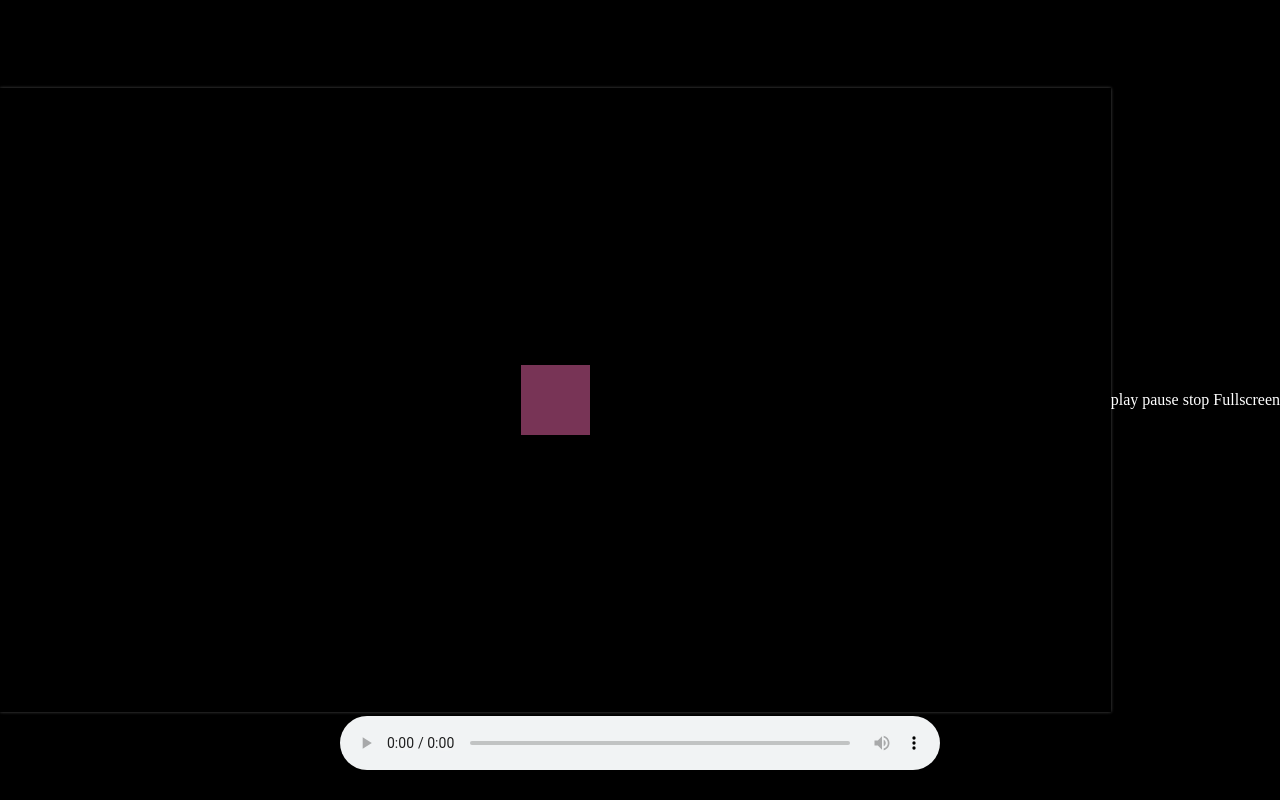
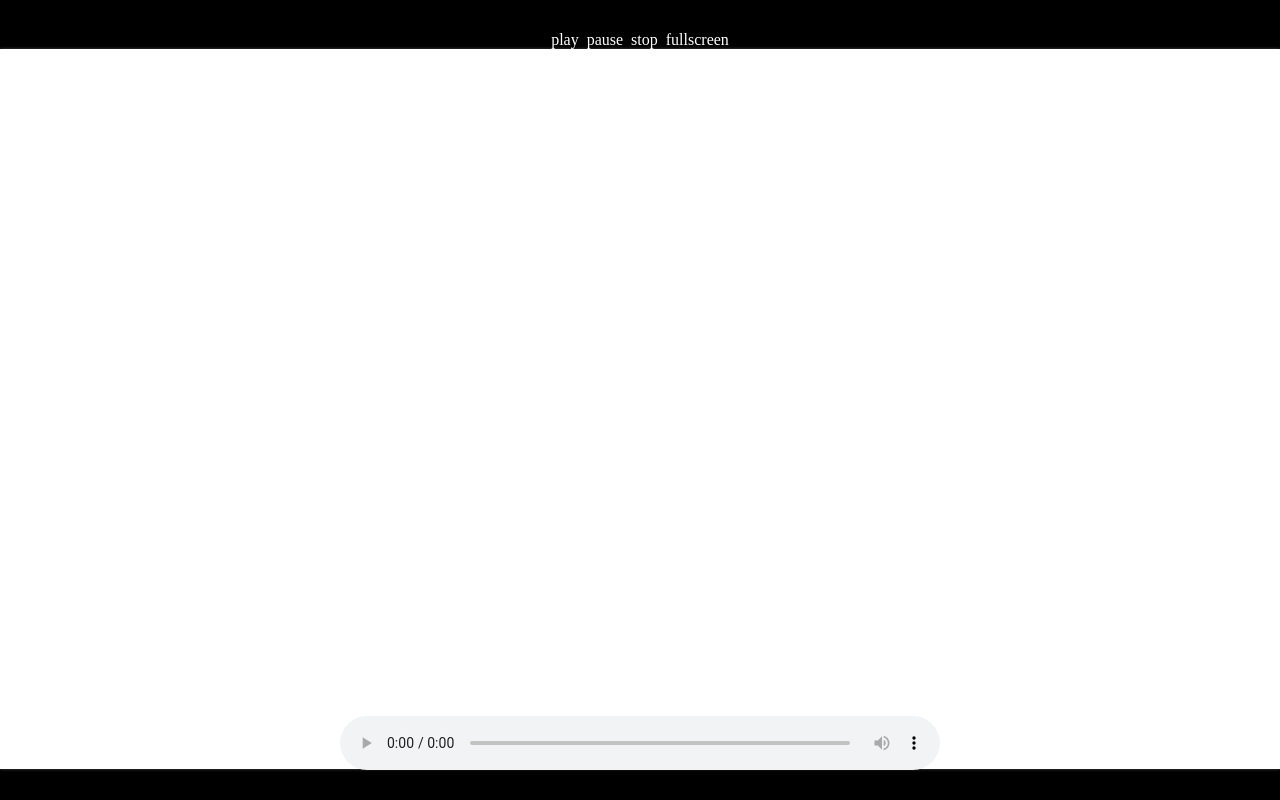
Before and after one commit to mikehdt/sequencer, a website built with webpack: page src/index.html in a window 1280 px wide. Built offline with nearby package versions, Linux system fonts and the light colour scheme.

Commit message:
Update asset logic, tidy some effect code

```diff
--- a/src/Mustang/Assets.js
+++ b/src/Mustang/Assets.js
@@ -13,8 +13,8 @@ export const reduceState = (state = defaultState, action = {}) => {
         ...state,
         {
           id: action.id,
-          type: action.type,
-          ...action.asset,
+          asset: action.asset,
+          ...action.extraProps,
         },
       ];
     }
@@ -36,15 +36,25 @@ function Assets() {
     store.set(ASSETS, newState);
   };
 
-  const add = (assetId, asset) => {
+  const add = (id, asset, extraProps = {}) => {
     setState(reduceState(getState(), {
       type: ADD_ASSET,
-      id: assetId,
+      id,
       asset,
+      extraProps,
     }));
   };
 
-  const get = assetId => getState().find(asset => asset.id === assetId);
+  const get = (id) => {
+    const assetItem = getState().find(asset => asset.id === id);
+
+    if (!assetItem) {
+      console.warn(`Can't find asset with ID "${id}"`); // eslint-disable-line no-console
+      return {};
+    }
+
+    return assetItem.asset;
+  };
 
   const list = () => getState();
 
--- a/src/Mustang/Effects.js
+++ b/src/Mustang/Effects.js
@@ -12,16 +12,13 @@ export const reduceState = (state = defaultState, action = {}) => {
     case ADD_EFFECT: {
       return [
         ...state,
-        {
-          id: action.effectId,
-          effect: action.effect,
-        },
+        { ...action.effect },
       ];
     }
 
     case REMOVE_EFFECT: {
       return [
-        ...state.filter(effect => effect.id !== action.effectId),
+        ...state.filter(effect => effect.id !== action.id),
       ];
     }
 
@@ -42,22 +39,22 @@ function Effects() {
     store.set(EFFECTS, newState);
   };
 
-  const add = (effectId, effect) => {
+  const add = (Effect) => {
     setState(reduceState(getState(), {
       type: ADD_EFFECT,
-      effectId,
-      effect,
+      effect: { ...new Effect() },
     }));
   };
 
-  const remove = (effectId) => {
+  // Utility of this function?
+  const remove = (id) => {
     setState(reduceState(getState(), {
       type: REMOVE_EFFECT,
-      effectId,
+      id,
     }));
   };
 
-  const get = effectId => getState().find(effect => effect.id === effectId);
+  const get = id => getState().find(effect => effect.id === id);
 
   const list = () => getState();
 
--- a/src/Mustang/Store.js
+++ b/src/Mustang/Store.js
@@ -1,12 +1,13 @@
 import { updatedDiff } from 'deep-object-diff';
 
 const global = window || document;
+const checkUndefined = (theItem, initValue) => (typeof theItem !== 'undefined' ? theItem : initValue);
 
 // Nothing fancy, just a pure JS store with some simple up-to-two level ability
 // to subscribe to set changes.
 function createStore(initialState = {}) {
   if (global.store) {
-    console.error('The store has already been instantiated!'); // eslint-disable-line no-console
+    console.error('The store has already been initialised!'); // eslint-disable-line no-console
     return global.store;
   }
 
@@ -33,7 +34,7 @@ function createStore(initialState = {}) {
       return store[element];
     }
 
-    console.warn(`Store key "${element}" has not been initialised.`); // eslint-disable-line no-console
+    console.warn(`Store key "${element}" hasn't been set.`); // eslint-disable-line no-console
     return null;
   };
 
@@ -72,19 +73,19 @@ function createStore(initialState = {}) {
       id = false,
     } = props;
 
-    if (typeof subscribers[watch] === 'undefined') { subscribers[watch] = {}; }
+    subscribers[watch] = checkUndefined(subscribers[watch], {});
 
     if (key) {
-      if (typeof subscribers[watch][key] === 'undefined') {
-        subscribers[watch][key] = { [WATCHERS_KEY]: [] };
-      }
-
-      subscribers[watch][key][WATCHERS_KEY].push({ id, watchFn });
+      subscribers[watch][key] = checkUndefined(subscribers[watch][key], { [WATCHERS_KEY]: [] });
+      subscribers[watch][key][WATCHERS_KEY] = [
+        ...subscribers[watch][key][WATCHERS_KEY],
+        {
+          id,
+          watchFn,
+        },
+      ];
     } else {
-      if (typeof subscribers[watch][WATCHERS_KEY] === 'undefined') {
-        subscribers[watch][WATCHERS_KEY] = [];
-      }
-
+      subscribers[watch][WATCHERS_KEY] = checkUndefined(subscribers[watch][WATCHERS_KEY], []);
       subscribers[watch][WATCHERS_KEY].push({ id, watchFn });
     }
   };
@@ -124,7 +125,7 @@ function connectStore() {
     return global.store;
   }
 
-  console.error('Cannot connect to store, no store is available.'); // eslint-disable-line no-console
+  console.error("Can't connect to store, store hasn't been initialised."); // eslint-disable-line no-console
   return {};
 }
 
@@ -132,12 +133,3 @@ export {
   createStore,
   connectStore,
 };
-
-
-// const findThing = path => state => path.reduce((keys, searchItem) => (
-//   (keys && keys[searchItem])
-//     ? keys[searchItem]
-//     : null
-// ), state);
-
-// console.log(findThing(['one', 'two', 'three'])(global.store.getState()));
--- a/src/Mustang/Timeline.js
+++ b/src/Mustang/Timeline.js
@@ -45,15 +45,19 @@ function Timeline() {
       effectId,
       parameters,
     } = props || {};
+
 const assets = store.get(ASSETS);
-const { effect } = store.get(EFFECTS).find(item => item.id === effectId);
+const effect = store.get(EFFECTS).find(item => item.id === effectId);
+
+if (effect && effect.init) { effect.init(assets); }
+
     const animationData = {
       id,
       start,
       end,
       layer,
-      effect: new effect({ canvas: assets.find(item => item.id === 'canvas').asset }), // ehhhhhhhhhhhhh noooo
-      parameters,
+      effect,
+      initParameters: parameters,
     };
 
     return animationData;
--- a/src/Mustang/helpers/fullscreen.js
+++ b/src/Mustang/helpers/fullscreen.js
@@ -1,4 +1,4 @@
-const fullscreenElement = (
+const hasFullscreenElement = () => (
   document.fullscreenElement
   || document.webkitFullscreenElement
   || document.mozFullScreenElement
@@ -25,9 +25,9 @@ export const toggleFullScreen = (goFullScreen) => {
     return;
   }
 
-  const isFullScreen = !!fullscreenElement;
+  const isFullScreen = !!hasFullscreenElement();
 
-  if (isFullScreen && !goFullScreen) {
+  if (isFullScreen) {
     exitFullscreen();
   } else if (!isFullScreen && goFullScreen) {
     requestFullscreen(Element.ALLOW_KEYBOARD_INPUT);
--- a/src/index.html
+++ b/src/index.html
@@ -6,9 +6,13 @@
   <title>Demoscene Thing</title>
 </head>
 <body>
-<div id="root"></div>
-<a id="play">play</a>&nbsp;
-<a id="pause">pause</a>&nbsp;
-<a id="stop">stop</a>&nbsp;
+  <div id="root">
+    <div id="test-controls">
+      <a id="play">play</a>&nbsp;
+      <a id="pause">pause</a>&nbsp;
+      <a id="stop">stop</a>&nbsp;
+      <a id="fullscreen">fullscreen</a>
+    </div>
+  </div>
 </body>
 </html>
--- a/src/styles/index.scss
+++ b/src/styles/index.scss
@@ -13,8 +13,6 @@ html,
 body {
   margin: 0;
   padding: 0;
-  text-align: center;
-  background-color: $black;
 }
 
 html {
@@ -22,11 +20,8 @@ html {
 }
 
 body {
-  display: flex;
-  align-items: center;
-  justify-content: center;
-  min-height: 100vh;
   font-size: 1.6rem;
+  background-color: $black;
 }
 
 canvas {
@@ -41,11 +36,16 @@ a {
 :global {
   #root {
     display: flex;
-    width: 100%;
-    min-height: 100vh;
+    flex-wrap: wrap;
     align-items: center;
+    align-content: center;
     justify-content: center;
     text-align: center;
+    min-height: 100vh;
+  }
+
+  #test-controls {
+    width: 100%;
   }
 
   .leCanvas {
--- /dev/null
+++ b/src/test-demo/effects/fadeEffect.js
@@ -0,0 +1,59 @@
+export const FADE_EFFECT_ID = 'fadeEffect';
+
+function fadeEffect() {
+  const assets = {};
+
+  const needs = [
+    // List of needed assets
+    'canvas',
+  ];
+
+  const parameters = {
+    color: 'rgb(255, 255, 255)',
+  };
+
+  const init = (allAssets) => {
+    // This feels messy, like it should be lifted outside and passed in
+    allAssets
+      .filter(item => needs.includes(item.id))
+      .forEach((item) => {
+        assets[item.id] = item.asset; // ???
+      });
+
+    assets.ctx = assets.canvas.getContext('2d');
+  };
+
+  const start = (initParams) => {
+    console.log('effect init params', initParams);
+  };
+
+  const update = (progress) => {
+    const {
+      ctx,
+      canvas: {
+        width,
+        height,
+      },
+    } = assets;
+
+    const fade = Math.round((1 - progress.unitInterval) * 255);
+    parameters.color = `rgb(${fade}, ${fade}, ${fade})`;
+
+    ctx.clearRect(0, 0, width, height);
+    ctx.save();
+    ctx.fillStyle = parameters.color;
+    ctx.fillRect(0, 0, width, height);
+    ctx.restore();
+  };
+
+
+  return {
+    id: FADE_EFFECT_ID,
+    needs,
+    init,
+    start,
+    update,
+  };
+}
+
+export { fadeEffect };
--- /dev/null
+++ b/src/test-demo/effects/index.js
@@ -0,0 +1,2 @@
+export { fadeEffect } from './fadeEffect';
+export { testEffect } from './testEffect';
--- a/src/test-demo/effects/testEffect.js
+++ b/src/test-demo/effects/testEffect.js
@@ -39,6 +39,7 @@ function testEffect(initParams) {
   function end() {}
 
   return {
+    id: 'testEffect',
     needs,
     assets,
     parameters,
--- a/src/test-demo/index.js
+++ b/src/test-demo/index.js
@@ -2,7 +2,8 @@ import { Mustang } from '../Mustang';
 import audioFile from './assets/song.mp3';
 import styles from '../styles/audio.scss';
 
-import { testEffect } from './effects/testEffect';
+import * as fx from './effects';
+import { FADE_EFFECT_ID } from './effects/fadeEffect';
 
 // Player
 const mustang = new Mustang();
@@ -15,74 +16,53 @@ const {
   effects,
 } = mustang;
 
+assets.add('canvas', helpers.canvasElement());
+assets.add('audio', helpers.audioElement(audioFile, styles.audio));
+
+player.setAudio(assets.get('audio'));
+
+effects.add(fx.fadeEffect);
+// effects.add(fx.testEffect);
+
+// testStore.subscribe({ watch: 'player', key: 'currentTime', watchFn: val => console.log(val) });
+
 // DOM
 const dom = helpers.dom('root');
-const audio = helpers.audioElement(audioFile, styles.audio);
-const canvas = helpers.canvasElement();
+dom.appendChild(assets.get('canvas'));
+dom.appendChild(assets.get('audio'));
 
-dom.appendChild(audio);
-dom.appendChild(canvas);
-
-assets.add('dom', {
-  asset: dom,
-  type: 'dom',
-});
-
-assets.add('canvas', {
-  asset: canvas,
-  type: 'canvas',
-});
-
-effects.add('testEffect', testEffect);
-
-// Fullscreen
-const linkEl = document.createElement('a');
-const linkElText = document.createTextNode('Fullscreen');
-linkEl.appendChild(linkElText);
-linkEl.addEventListener('click', () => helpers.toggleFullScreen(true));
-document.body.appendChild(linkEl);
+document.getElementById('play').addEventListener('click', () => player.play());
+document.getElementById('pause').addEventListener('click', () => player.pause());
+document.getElementById('stop').addEventListener('click', () => player.stop());
+document.getElementById('fullscreen').addEventListener('click', () => helpers.toggleFullScreen(true));
 
 // Timeline
 const sequence = {
   version: 1,
   timeline: [
     {
-      id: 'thing',
-      effectId: 'testEffect',
+      effectId: FADE_EFFECT_ID,
       start: 0,
       end: 3,
       layer: 0,
-      parameters: {
-        color: '#783456',
-      },
     },
-    {
-      id: 'other-thing',
-      effectId: 'testEffect',
-      start: 3,
-      end: 25,
-      layer: 0,
-    },
-    {
-      id: 'last-thing',
-      effectId: 'testEffect',
-      start: 25,
-      end: 96.652001,
-      layer: 0,
-      parameters: {
-        color: '#c48431',
-        speed: 6,
-      },
-    },
+    // {
+    //   effectId: 'testEffect',
+    //   start: 3,
+    //   end: 25,
+    //   layer: 0,
+    // },
+    // {
+    //   effectId: 'testEffect',
+    //   start: 25,
+    //   end: 96.652001,
+    //   layer: 0,
+    //   parameters: {
+    //     color: '#c48431',
+    //     speed: 6,
+    //   },
+    // },
   ],
 };
 
 timeline.parseData(sequence);
-
-// testStore.subscribe({ watch: 'player', key: 'currentTime', watchFn: val => console.log(val) });
-
-player.setAudio(audio);
-
-document.getElementById('play').addEventListener('click', () => player.play());
-document.getElementById('pause').addEventListener('click', () => player.pause());
-document.getElementById('stop').addEventListener('click', () => player.stop());
```
